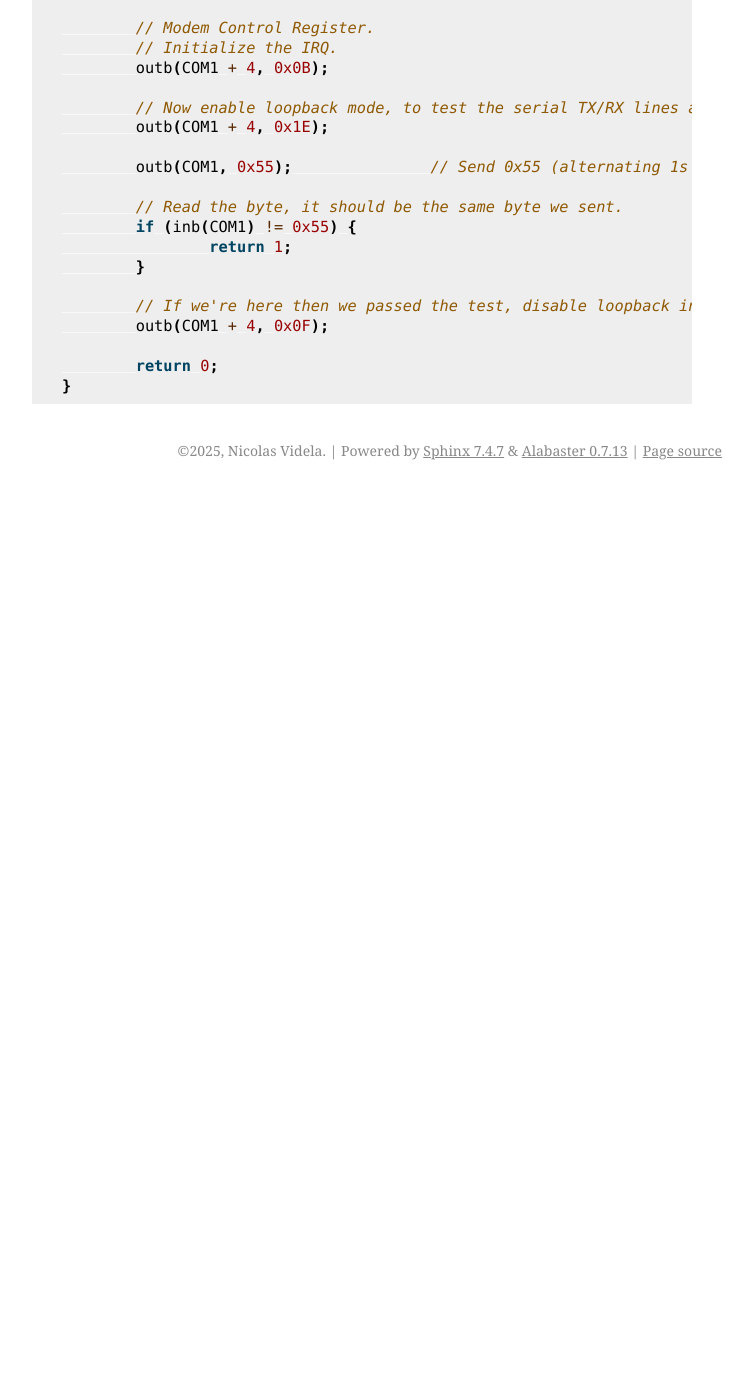
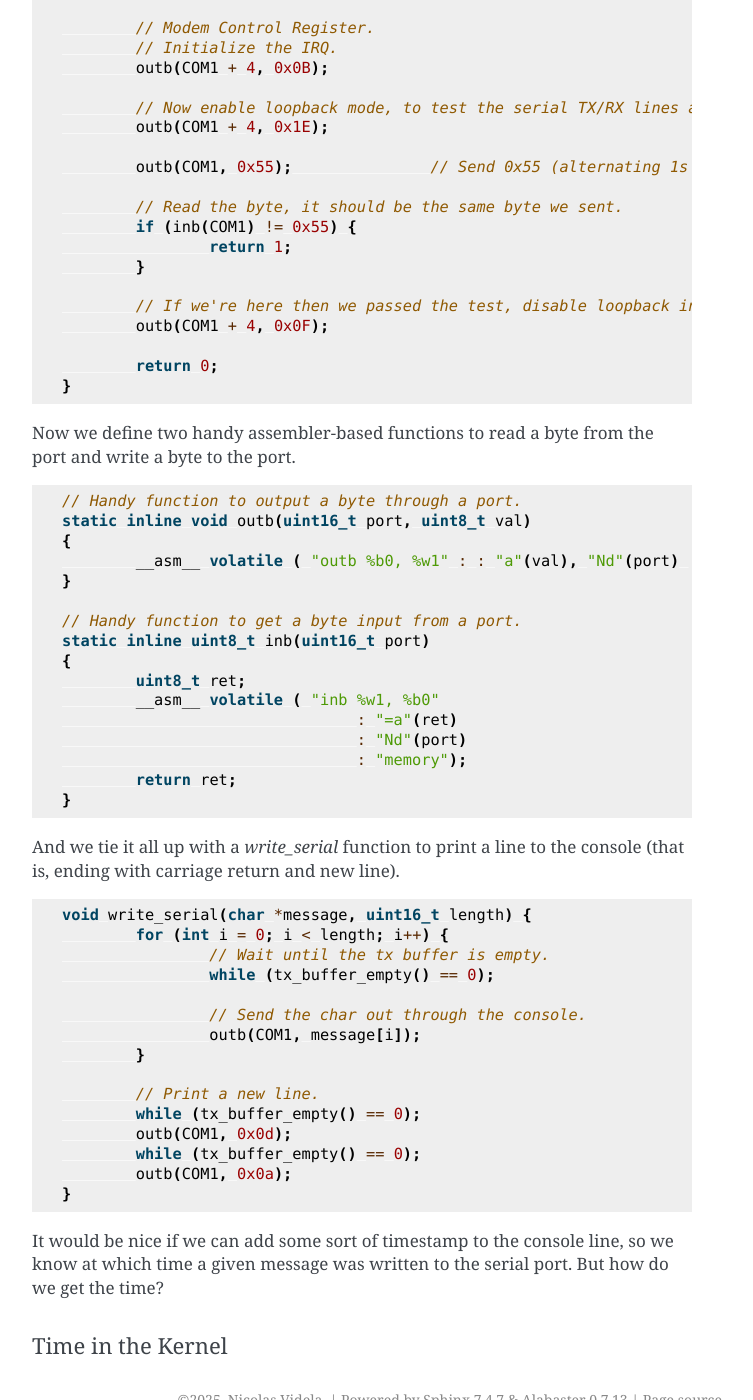
Before and after one commit to videlanicolas/os_learning, a Sphinx documentation site: the page built from docs/source/devlog.rst, in a window 1280 px wide and 1400 px high, scrolled down 9866 px. Shown: the whole window, without its empty margins (388-1141 px from the left). Built offline with Sphinx 7.4.7, drawn with Linux system fonts in a browser that asks for light colours; before the commit the page ends 10356 px from its top, so only the background shows below that.

Commit message:
Working on serial.

```diff
--- a/docs/source/devlog.rst
+++ b/docs/source/devlog.rst
@@ -309,3 +309,50 @@ We first need to initialize the serial port and test it's working properly. To d
 
 		return 0;
 	}
+
+Now we define two handy assembler-based functions to read a byte from the port and write a byte to the port.
+
+.. code-block:: c
+
+	// Handy function to output a byte through a port.
+	static inline void outb(uint16_t port, uint8_t val)
+	{
+		__asm__ volatile ( "outb %b0, %w1" : : "a"(val), "Nd"(port) : "memory");
+	}
+
+	// Handy function to get a byte input from a port.
+	static inline uint8_t inb(uint16_t port)
+	{
+		uint8_t ret;
+		__asm__ volatile ( "inb %w1, %b0"
+					: "=a"(ret)
+					: "Nd"(port)
+					: "memory");
+		return ret;
+	}
+
+And we tie it all up with a `write_serial` function to print a line to the console (that is, ending with carriage return and new line).
+
+.. code-block:: c
+
+	void write_serial(char *message, uint16_t length) {
+		for (int i = 0; i < length; i++) {
+			// Wait until the tx buffer is empty.
+			while (tx_buffer_empty() == 0);
+
+			// Send the char out through the console.
+			outb(COM1, message[i]);
+		}
+
+		// Print a new line.
+		while (tx_buffer_empty() == 0);
+		outb(COM1, 0x0d);
+		while (tx_buffer_empty() == 0);
+		outb(COM1, 0x0a);
+	}
+
+It would be nice if we can add some sort of timestamp to the console line, so we know at which time a given message was written to the serial port. But how do we get the time?
+
+******************
+Time in the Kernel
+******************
```
Also changed, not shown: README.md (+17 -1 lines), 4 other files.
